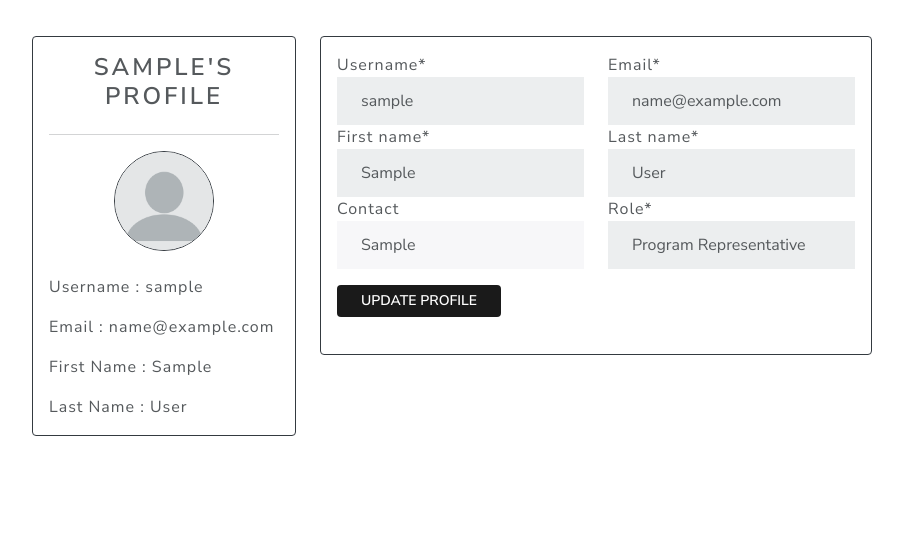
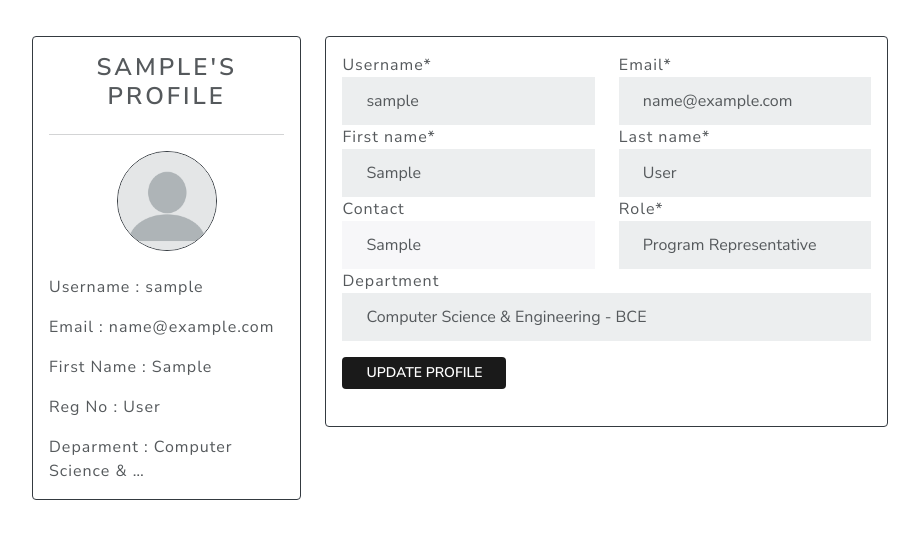
Before and after one commit to ShyamSundhar1411/Query-Raiser, a Django app: a page that uses services/templates/account/profile.html in a window 1280 px wide. Shown: the part 103-642 px from the top of the page, without its empty margins (74-993 px from the left). Run offline with Django 4.2, Linux system fonts and the light colour scheme; a user stored in the database is signed in; tables that the repository leaves empty hold one stand-in row (values such as "Sample post"); some libraries are stand-ins or nearby versions.

Commit message:
Profile Update

```diff
--- a/services/forms.py
+++ b/services/forms.py
@@ -18,6 +18,7 @@ class UserForm(forms.ModelForm):
 class ProfileForm(forms.ModelForm):
     contact = PhoneNumberField(required = True)
     role = forms.CharField(disabled=True)
+    department = forms.CharField(disabled=True,required=False)
     class Meta:
         model = Profile
-        fields = ['role','contact']
+        fields = ['role','contact','department']
--- a/services/models.py
+++ b/services/models.py
@@ -1,5 +1,7 @@
 import uuid
 from unittest.util import _MAX_LENGTH
+
+from services.aiding_functions import department_finder
 from .choices import *
 from django.db import models
 from autoslug import AutoSlugField
@@ -13,6 +15,7 @@ class Profile(models.Model):
     user = models.OneToOneField(User, on_delete=models.CASCADE)
     contact = PhoneNumberField(blank = True)
     role = models.CharField(max_length = 100,choices = ROLE_CHOICES,blank = True, null=True)
+    department = models.CharField(max_length = 500,choices = DEPARTMENT_CHOICES,null=True,)
     slug = models.SlugField(blank=True)
     def __str__(self):
         return self.user.username
@@ -34,6 +37,7 @@ class Query(models.Model):
 @receiver(post_save,sender = User)
 def create_profile(sender,instance,created,**kwargs):
     if created:
+
         Profile.objects.create(user = instance,role = "Student")
         instance.profile.save()
 @receiver(post_save, sender = User)
--- a/services/templates/account/profile.html
+++ b/services/templates/account/profile.html
@@ -19,7 +19,8 @@
                     <p class = "card-text profile-text">Username : {{user.username}}</p>
                     <p class = "card-text profile-text">Email : {{user.email|truncatechars:20}}</p>
                     <p class = "card-text profile-text">First Name : {{user.first_name}}</p>
-                    <p class = "card-text profile-text">Last Name : {{user.last_name}}</p>
+                    <p class = "card-text profile-text">Reg No : {{user.last_name}}</p>
+                    <p class = "card-text profile-text">Deparment : {{user.profile.department|truncatechars:20}}</p>
                 </div>
             </div>
             <div class="col-md-8">
@@ -50,6 +51,11 @@
                                 {{profile_form.role|as_crispy_field}}
                             </div>
                         </div>
+                        <div class="row form-row">
+                            <div class = "col">
+                                {{profile_form.department|as_crispy_field}}
+                            </div>
+                        </div>
                         <div class = "d-inline-block py-3">
                             <button type = "submit" class = "margin-bottom btn btn-primary me-2 py-1">Update Profile</button>
                         </div>
--- a/services/views.py
+++ b/services/views.py
@@ -70,8 +70,15 @@ def profile(request,slug):
         user_form = UserForm(request.POST,instance = request.user)
         profile_form = ProfileForm(request.POST,request.FILES,instance = request.user.profile)
         if user_form.is_valid() and profile_form.is_valid():
-            user_form.save()
-            profile_form.save()
+            if(request.user.profile.department == None):
+                profile_form_copy = profile_form.save(commit = False)
+                department = department_finder(request.user.last_name)
+                profile_form_copy.department = department
+                user_form.save()
+                profile_form_copy.save()
+            else:
+                user_form.save()
+                profile_form.save()
             messages.success(request,'Profile Updated Successfully')
             return redirect('profile',slug = request.user.profile.slug)
         else:
```
Also changed, not shown: services/aiding_functions.py (added, +10 -0 lines), services/migrations/0006_profile_department.py (added).
